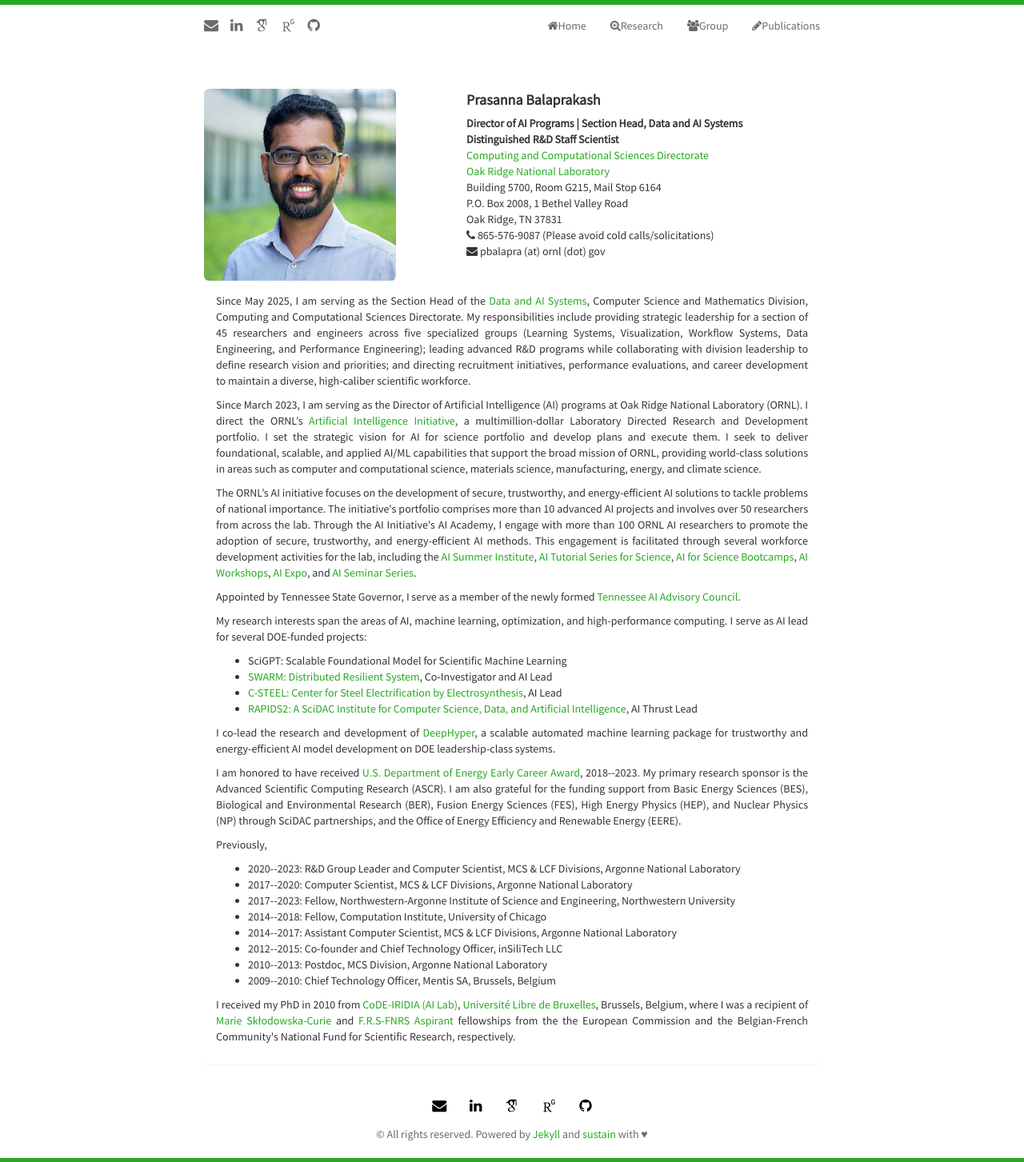
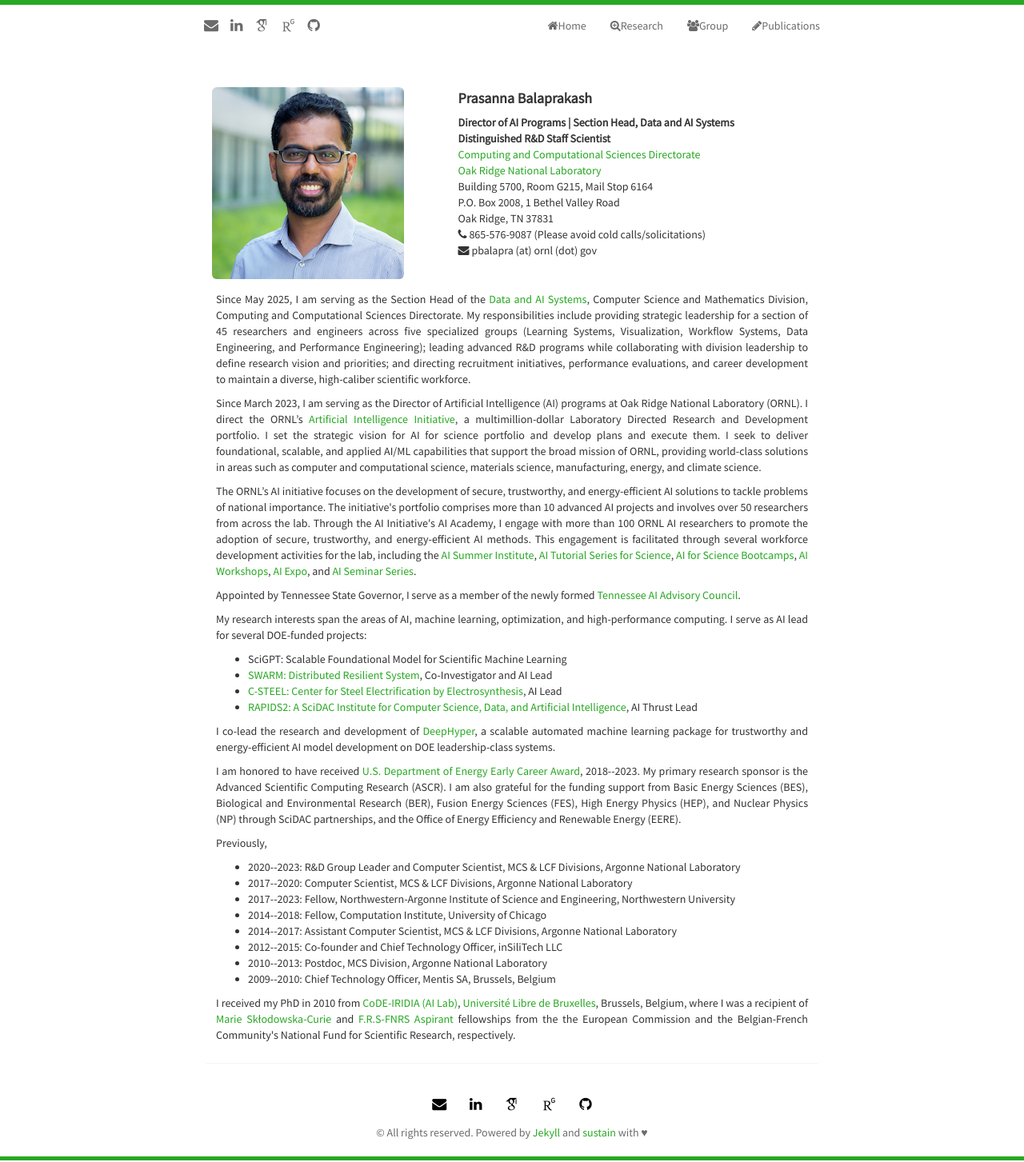
Before and after one commit to pbalapra/pbalapra.github.io, a Jekyll site: the page built from index.html, in a window 1280 px wide. Shown: the whole page at 80% size. Built offline with Jekyll 4.4.1, drawn with Linux system fonts in a browser that asks for light colours; nearby versions of some CDN libraries; some web fonts are replaced; the list of posts is cut into pages by our own code.

Commit message:
Update index.html

```diff
--- a/index.html
+++ b/index.html
@@ -7,7 +7,7 @@
 
 	<div class="container">
         <center>
-        <table width="800">
+        <table width="750">
           <tr>
             <td>
         	  <div class="avatar">
```
